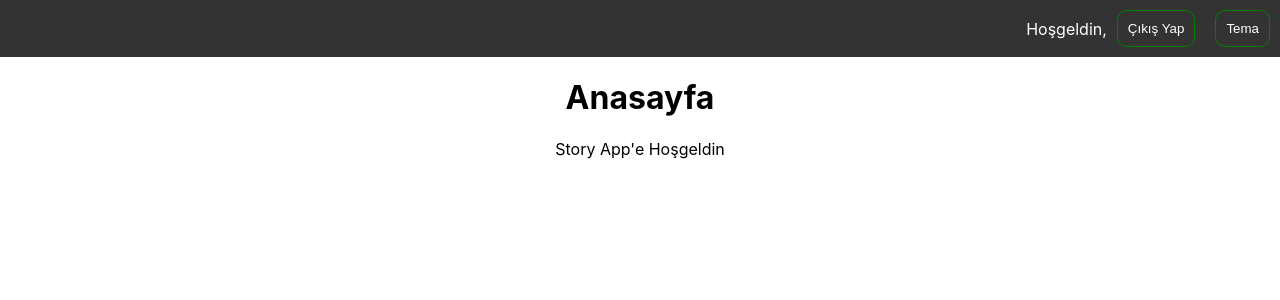
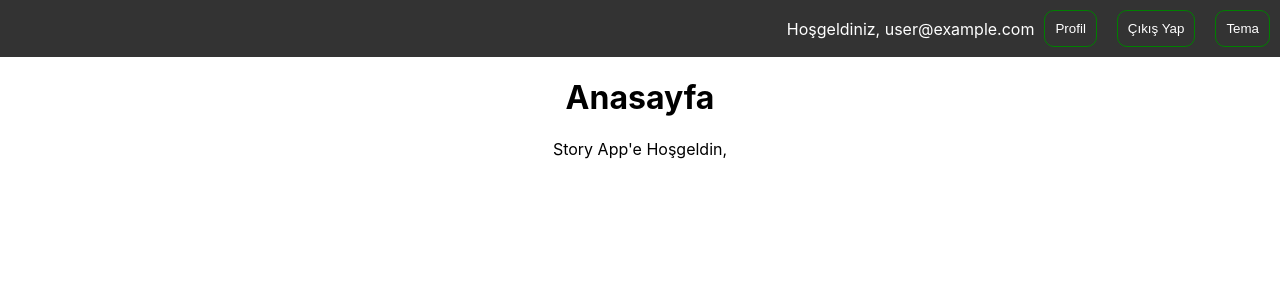
Before and after one commit to ataberkcetinkaya/StoryApp, a React (Create React App) app: page / in a window 1280 px wide. Shown: the top 300 px of the page. Built offline with nearby package versions, Linux system fonts and the light colour scheme; no server answers; the database is empty; sample sign-in values are in the browser's storage.

Commit message:
Profile Page + PrivateRoute for Profile

```diff
--- a/package.json
+++ b/package.json
@@ -1,6 +1,6 @@
 {
   "name": "storyapp",
-  "version": "1.0.0",
+  "version": "1.1.0",
   "private": true,
   "dependencies": {
     "@testing-library/jest-dom": "^5.17.0",
--- a/src/App.js
+++ b/src/App.js
@@ -4,6 +4,8 @@ import Register from './pages/Register/Register';
 import Login from './pages/Login/Login';
 import { useEffect } from 'react';
 import { AuthProvider } from './context/AuthContext';
+import Profile from './pages/Profile/Profile';
+import PrivateRoute from './routes/PrivateRoute'
 
 function App() {
 
@@ -24,6 +26,7 @@ function App() {
           <Route path="/" element={<Home/>} />
           <Route path="/register" element={<Register/>} />
           <Route path="/login" element={<Login/>} />
+          <Route path="/profile" element={<PrivateRoute element={Profile}/>} />
         </Routes>
       </div>
     </AuthProvider>
--- a/src/context/AuthContext.js
+++ b/src/context/AuthContext.js
@@ -11,6 +11,7 @@ export function useAuth() {
 
 export function AuthProvider({ children }) {
   const [currentUser, setCurrentUser] = useState(null);
+  const [loading, setLoading] = useState(true); //Loading durumu
 
   useEffect(() => {
     const unsubscribe = onAuthStateChanged(auth, async (user) => {
@@ -20,7 +21,7 @@ export function AuthProvider({ children }) {
         if (userDoc.exists()) {
           setCurrentUser({
             ...user,
-            username: userDoc.data().username //Kullanıcı adını al
+            username: userDoc.data().username //Kullanıcı adını çek
           });
         } else {
           setCurrentUser(user);
@@ -28,13 +29,14 @@ export function AuthProvider({ children }) {
       } else {
         setCurrentUser(null);
       }
+      setLoading(false); //Kullanıcı verisi yüklendiğinde loading'i false yap
     });
 
     return unsubscribe;
   }, []);
 
   return (
-    <AuthContext.Provider value={{ currentUser }}>
+    <AuthContext.Provider value={{ currentUser, loading }}>
       {children}
     </AuthContext.Provider>
   );
--- a/src/pages/Home/Home.css
+++ b/src/pages/Home/Home.css
@@ -51,3 +51,7 @@ span {
   display: flex;
   align-items: center;
 }
+
+.currentUser {
+  color: rgb(63, 219, 2);
+}
--- a/src/pages/Home/Home.js
+++ b/src/pages/Home/Home.js
@@ -1,4 +1,4 @@
-import React, { useContext } from 'react'
+import React from 'react'
 import { Link } from 'react-router-dom';
 import './Home.css';
 import { useAuth } from '../../context/AuthContext';
@@ -20,25 +20,18 @@ export default function Home() {
     }
   };
 
-  const { currentUser } = useAuth();
-
-  const handleLogout = async () => {
-    try {
-      await signOut(auth);
-      alert('Başarıyla çıkış yapıldı!');
-    } catch (error) {
-      console.error('Çıkış yaparken hata oluştu:', error);
-      alert('Çıkış yapılamadı. Lütfen tekrar deneyin.');
-    }
-  };
+  const { currentUser, loading } = useAuth();
 
   return (
-    <>
+    <div>
       <div className='navbar'>
-        {currentUser ? (
+        {loading ? ( //Eğer loading durumu varsa, "Yükleniyor" veya "Spinner"
+          <span>Yükleniyor...</span>
+        ) : currentUser ? (
           <>
-            <span>Hoşgeldin, {currentUser.username}</span>
-            <button onClick={handleLogout}>Çıkış Yap</button>
+            <span>Hoşgeldiniz, {currentUser.username || currentUser.email}</span>
+            <Link to="/profile"><button>Profil</button></Link>
+            <button onClick={() => signOut(auth)}>Çıkış Yap</button>
           </>
         ) : (
           <>
@@ -51,15 +44,11 @@ export default function Home() {
       <div>
         <h1>Anasayfa</h1>
         {currentUser ? (
-          <>
-            <p>Story App'e Hoşgeldin {currentUser.username}</p>
-          </>
+          <p>Story App'e Hoşgeldin, <p className="currentUser">{currentUser.username}</p></p>
         ) : (
-          <>
-            <p>Merhaba, burası anasayfa.</p>
-          </>
+          <p>Merhaba, burası anasayfa.</p>
         )}
       </div>
-    </>
-  )
+    </div>
+  );
 }
--- /dev/null
+++ b/src/pages/Profile/Profile.css
@@ -0,0 +1,3 @@
+.userText {
+    color: rgb(63, 219, 2);
+}
--- /dev/null
+++ b/src/pages/Profile/Profile.js
@@ -0,0 +1,26 @@
+import React from 'react'
+import { Link } from 'react-router-dom'
+import { useAuth } from '../../context/AuthContext';
+import './Profile.css';
+
+export default function Profile() {
+
+  const { currentUser } = useAuth();
+
+   if (!currentUser) {
+    return <p>Yükleniyor...</p>;
+  }
+
+  return (
+    <>
+    <div className='navbar'>
+        <Link to="/">
+            <button className="back-button">Geri Dön</button>
+        </Link>
+    </div>
+    <div>
+        <h4>Selam <h3 className="userText">{currentUser.username}</h3> Profil sayfanı buradan düzenleyebilirsin.</h4>
+    </div>
+    </>
+  )
+}
--- /dev/null
+++ b/src/routes/PrivateRoute.js
@@ -0,0 +1,16 @@
+import React from 'react';
+import { Navigate } from 'react-router-dom';
+import { useAuth } from '../context/AuthContext';
+
+const PrivateRoute = ({ element: Element, ...rest }) => {
+  const { currentUser, loading } = useAuth();
+
+  if (loading) {
+    return <div>Yükleniyor...</div>; //Kullanıcı verisi yüklenirken gösterilen ekran
+  }
+
+  //Kullanıcı giriş yaptıysa, verilen component'i render et
+  return currentUser ? <Element /> : <Navigate to="/login" />;
+};
+
+export default PrivateRoute;
```
